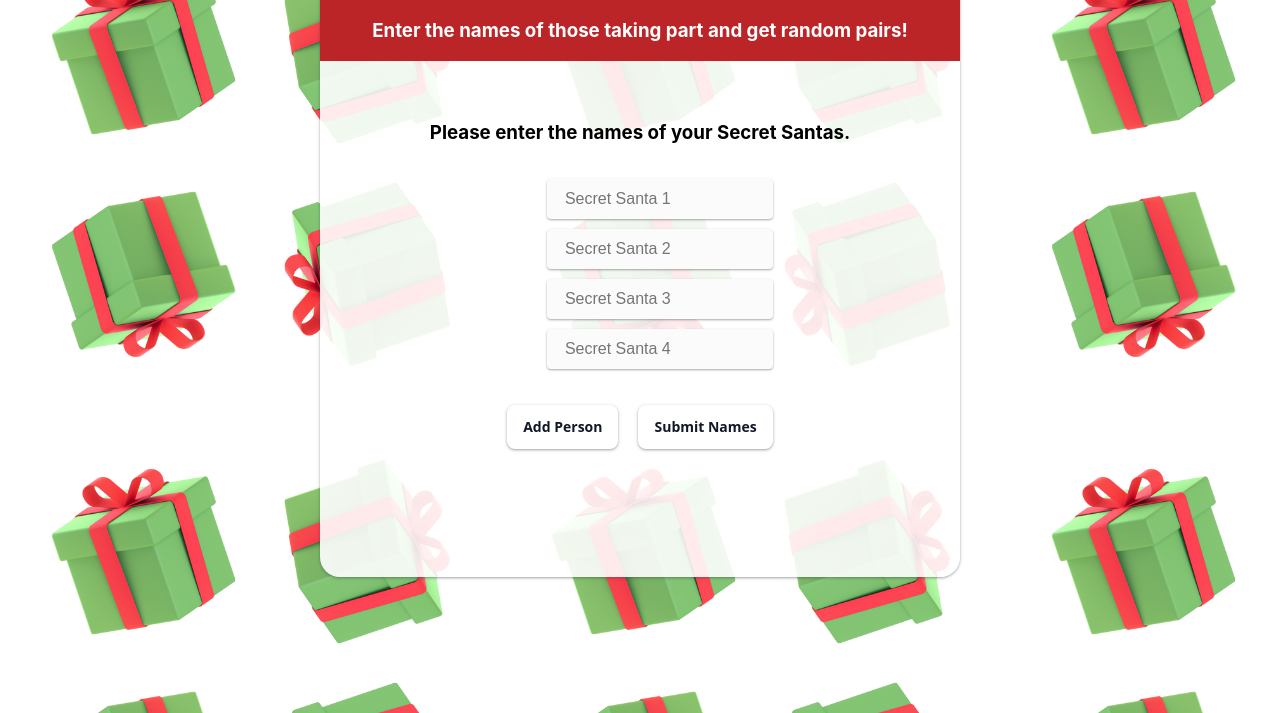
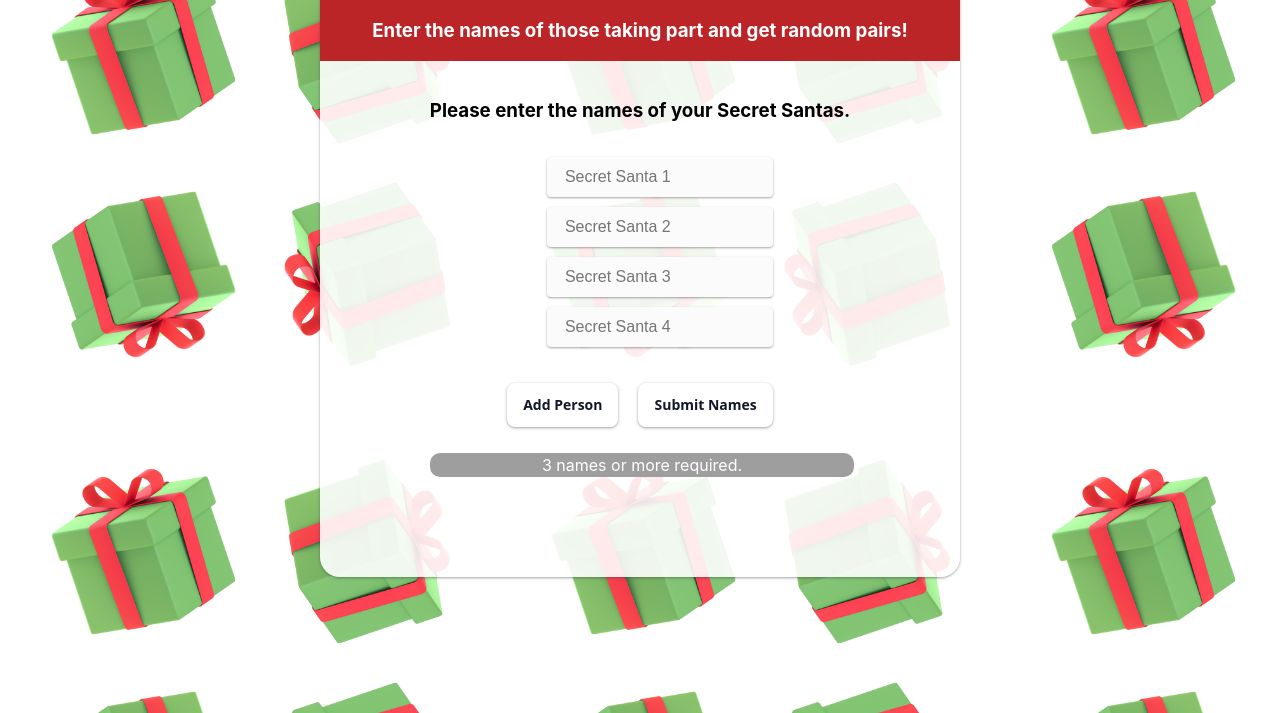
Before and after one commit to W1llB/Secret_Santa_Frontend, a React app in the folder secretsanta/: page / in a window 1280 px wide. Both pictures are taken after a click on the button "Get started!". Shown: the part 87-800 px from the top of the page. Built offline with nearby package versions, Linux system fonts and the light colour scheme; some packages are replaced by stand-ins of ours; no server answers.

Commit message:
added more input validation + added utils file and separated out some utility functions

```diff
--- a/secretsanta/package.json
+++ b/secretsanta/package.json
@@ -11,6 +11,7 @@
     "react": "^18.2.0",
     "react-dom": "^18.2.0",
     "react-scripts": "5.0.1",
+    "react-transition-group": "^4.4.5",
     "web-vitals": "^2.1.4"
   },
   "scripts": {
--- a/secretsanta/src/components/App/App.css
+++ b/secretsanta/src/components/App/App.css
@@ -229,3 +229,17 @@ button:focus-visible {
 .success-message{
   width: 100%;
 }
+.error-container{
+  height: 50%;
+  align-items: center;
+  justify-content: center;
+
+}
+.error-message{
+  display: block;
+  background-color: rgb(158, 158, 158);
+  width: 100%;
+  padding: 2px;
+  border-radius: 10px;
+  color: #FFFFFF;
+}
--- a/secretsanta/src/components/ParticipantNameForm/ParticipantNameForm.js
+++ b/secretsanta/src/components/ParticipantNameForm/ParticipantNameForm.js
@@ -1,6 +1,8 @@
 import React, { useState, useEffect } from "react";
 import ParticipantList from "../ParticipantList/participantList";
 import PropTypes from "prop-types";
+import { findDuplicateNames } from "../../utils/utils";
+import { checkLengthGreaterThan } from "../../utils/utils";
 
 export default function ParticipantNameForm({
   setFinalGroup,
@@ -10,24 +12,19 @@ export default function ParticipantNameForm({
 }) {
   const [count, setCount] = useState(4);
   const [duplicateCheck, setDuplicateCheck] = useState(false);
+  const [checkThree, setCheckThree] = useState(false);
 
-  function findDuplicateNames(inputMembersObject) {
-    const namesArray = Object.values(inputMembersObject);
-    let result = namesArray.some((element, index) => {
-      return namesArray.indexOf(element) !== index;
-    });
-    setDuplicateCheck(!result);
-  }
   function addMemberClick(e) {
     e.preventDefault();
     setCount(count + 1);
   }
   useEffect(() => {
-    findDuplicateNames(inputMembers);
+    findDuplicateNames(inputMembers, setDuplicateCheck);
+    checkLengthGreaterThan(2, inputMembers, setCheckThree);
   }, [inputMembers]);
 
   function handleSubmitNames() {
-    if (duplicateCheck) {
+    if (duplicateCheck && checkThree) {
       setFinalGroup(inputMembers);
       incrementFormStage();
     }
@@ -66,7 +63,14 @@ export default function ParticipantNameForm({
         Add Person
       </button>
       <button onClick={handleSubmitNames}>Submit Names</button>
-      {!duplicateCheck && <p>Names must be unique.</p>}
+      <div className="error-container">
+        {!duplicateCheck && (
+          <p className="error-message">Names must be unique.</p>
+        )}
+        {!checkThree && (
+          <p className="error-message">3 names or more required.</p>
+        )}
+      </div>
     </div>
   );
 }
--- a/secretsanta/src/hooks/useRandomiser/useRandomiser.js
+++ b/secretsanta/src/hooks/useRandomiser/useRandomiser.js
@@ -1,4 +1,5 @@
 import { useEffect, useState } from "react";
+import { removeEmptyStrings } from "../../utils/utils";
 
 function useRandomiser(giftGiversObject) {
   const [pairArrays, setPairArrays] = useState(null);
@@ -37,14 +38,4 @@ function extractRandomElement(array) {
   return array.splice(Math.floor(Math.random() * array.length), 1)[0];
 }
 
-function removeEmptyStrings(array) {
-  let cleanedArray = [];
-  for (const string of array) {
-    if (string.length > 0) {
-      cleanedArray.push(string);
-    }
-  }
-  return cleanedArray;
-}
-
 export default useRandomiser;
--- /dev/null
+++ b/secretsanta/src/utils/utils.js
@@ -0,0 +1,26 @@
+export function removeEmptyStrings(array) {
+  let cleanedArray = [];
+  for (const string of array) {
+    if (string.length > 0) {
+      cleanedArray.push(string);
+    }
+  }
+  return cleanedArray;
+}
+
+export function findDuplicateNames(inputMembersObject, setState) {
+  const namesArray = removeEmptyStrings(Object.values(inputMembersObject));
+  let result = namesArray.some((element, index) => {
+    return namesArray.indexOf(element) !== index;
+  });
+  setState(!result);
+}
+
+export function checkLengthGreaterThan(number, inputMembersObject, setState) {
+  const namesArray = removeEmptyStrings(Object.values(inputMembersObject));
+  if (namesArray.length <= number) {
+    setState(false);
+  } else if (namesArray.length > number) {
+    setState(true);
+  }
+}
```
Also changed, not shown: 1 other file.
